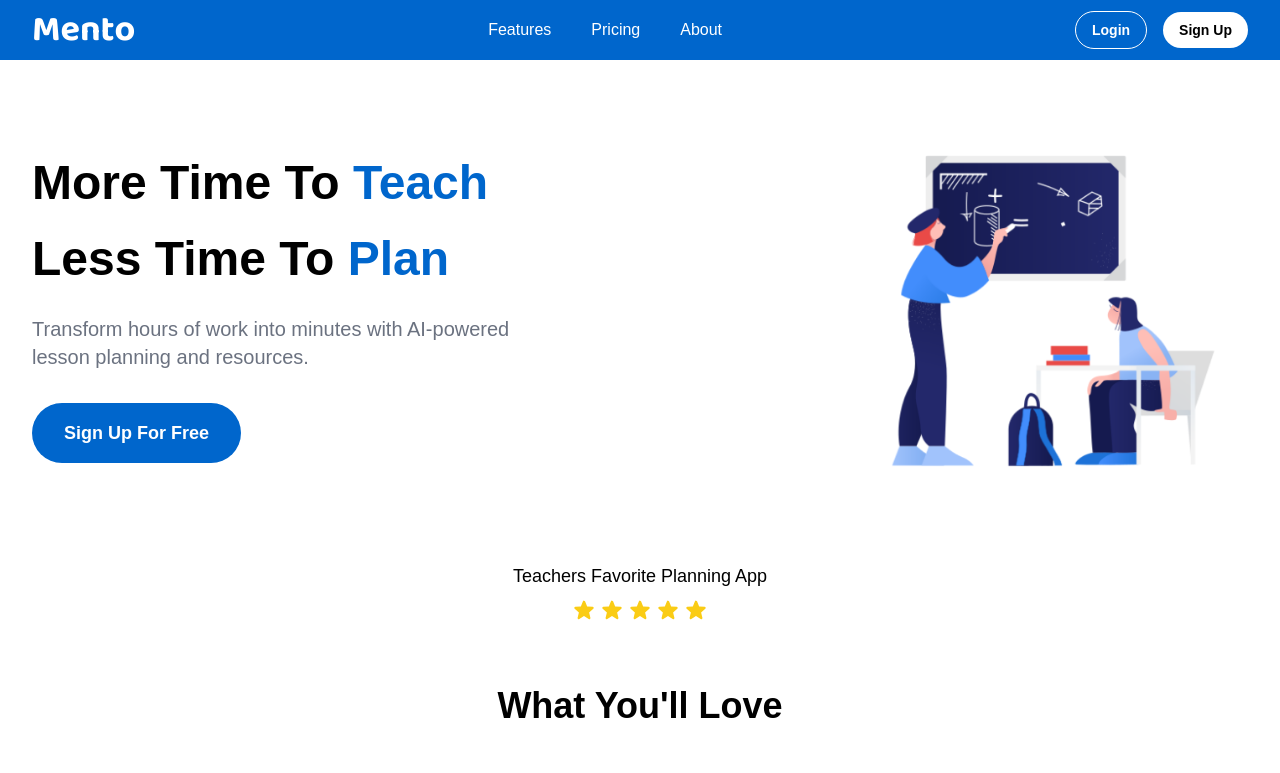
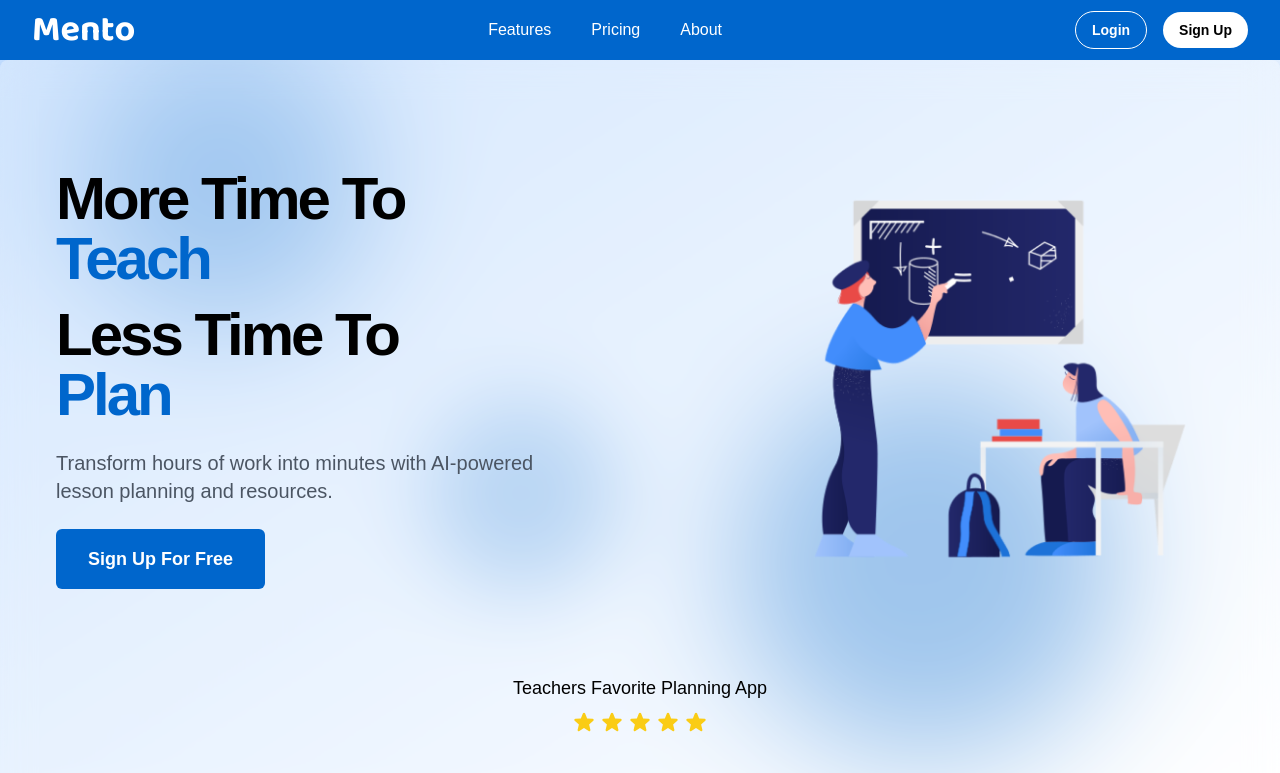
Before and after one commit to jsanch387/mento-app, a Next.js app: page / in a window 1280 px wide. Shown: the top 773 px of the page. Built offline with nearby package versions, Linux system fonts and the light colour scheme.

Commit message:
background updates

```diff
--- a/app/features/landing/components/MessageBanner.tsx
+++ b/app/features/landing/components/MessageBanner.tsx
@@ -3,7 +3,7 @@ import React from "react";
 
 export default function MessageBanner() {
   return (
-    <div className="w-full h-auto bg-white flex flex-col items-center justify-center space-y-2">
+    <div className="w-full h-auto  flex flex-col items-center justify-center space-y-2">
       <p className="text-black text-lg ">Teachers Favorite Planning App</p>
       <div className="flex space-x-1">
         {Array.from({ length: 5 }).map((_, index) => (
--- a/app/features/landing/sections/FeaturesSection.tsx
+++ b/app/features/landing/sections/FeaturesSection.tsx
@@ -2,7 +2,7 @@ import FeatureCards from "../components/FeatureCards";
 
 export default function FeaturesSection() {
   return (
-    <section className="py-16 bg-background">
+    <section className="py-16 ">
       <div className="max-w-7xl mx-auto px-6 sm:px-8">
         <h2 className="text-3xl sm:text-4xl font-bold  text-center">
           What You&apos;ll Love
--- a/app/features/landing/sections/HeroSection.tsx
+++ b/app/features/landing/sections/HeroSection.tsx
@@ -3,32 +3,37 @@ import Image from "next/image";
 
 export default function HeroSection() {
   return (
-    <section className="bg-background py-16">
-      {/* Centered Content with Max Width */}
+    <section className="py-20">
+      {/* Centered Content */}
       <div className="max-w-7xl mx-auto flex flex-col sm:flex-row items-center justify-between px-6 sm:px-8">
         {/* Left Column - Text Content */}
-        <div className="flex flex-col items-start max-w-lg space-y-8">
-          <h1 className="text-4xl sm:text-5xl  font-black">
-            <span>More Time To </span>
+        <div className="flex flex-col items-start max-w-lg space-y-6">
+          <h1 className="text-4xl sm:text-6xl font-black  tracking-tighter">
+            <span className="block">More Time To </span>
             <span className="text-primary">Teach</span>
             <br />
-            <span className="pt-7 inline-block">Less Time To </span>
-            <span className="text-primary"> Plan</span>
+            <span className="block mt-4">Less Time To </span>
+            <span className="text-primary">Plan</span>
           </h1>
-          <p className="text-xl text-text-secondary">
+          <p className="text-lg sm:text-xl text-gray-600">
             Transform hours of work into minutes with AI-powered lesson planning
             and resources.
           </p>
-          <Button label="Sign Up For Free" size="large" />
+          <Button
+            label="Sign Up For Free"
+            size="large"
+            className="bg-primary text-white px-6 py-3 rounded-md hover:bg-primary/80 transition"
+          />
         </div>
 
-        {/* Right Column - Placeholder for Illustration */}
+        {/* Right Column - Natural Image */}
         <div className="mt-10 sm:mt-0 sm:ml-16 flex-shrink-0">
           <Image
             src="/teaching-image.png"
             alt="Teacher teaching"
-            width={400}
-            height={400}
+            width={460}
+            height={460}
+            className=""
           />
         </div>
       </div>
--- a/app/features/landing/sections/PricingSection.tsx
+++ b/app/features/landing/sections/PricingSection.tsx
@@ -2,7 +2,7 @@ import PricingCards from "../components/PricingCards";
 
 export default function PricingSection() {
   return (
-    <section className="py-16 bg-background">
+    <section className="py-16 ">
       <div className="max-w-7xl mx-auto px-6 sm:px-8">
         <h2 className="text-3xl sm:text-4xl font-bold  text-center mb-12">
           Plans That Work For You
--- a/app/page.tsx
+++ b/app/page.tsx
@@ -8,19 +8,32 @@ import Footer from "./features/landing/sections/Footer";
 
 export default function Home() {
   return (
-    <div className="min-h-screen flex flex-col">
+    <div className="relative min-h-screen flex flex-col">
+      {/* Background Layer with Sticky Effect */}
+      <div className="fixed inset-0 -z-10">
+        <div className="absolute inset-0 bg-gradient-to-br from-blue-200 to-transparent"></div>
+        <div className="relative w-full h-full">
+          {/* Blurred Circles */}
+          <div className="absolute top-10 left-20 w-72 h-72 bg-primary opacity-40 rounded-full blur-3xl"></div>
+          <div className="absolute bottom-10 right-40 w-96 h-96 bg-primary opacity-50 rounded-full blur-3xl"></div>
+          <div className="absolute top-1/2 left-1/3 w-48 h-48 bg-primary opacity-30 rounded-full blur-2xl"></div>
+        </div>
+      </div>
+
       {/* Top Navigation Bar */}
-      <header>
+      <header className="relative z-10">
         <TopNav />
       </header>
 
-      {/* Content Section */}
-      <main className="flex-1 bg-background">
-        <HeroSection />
-        <MessageBanner />
-        <FeaturesSection />
-        <PricingSection />
-        <AboutSection />
+      {/* Main Section with Frosted Glass Effect */}
+      <main className="flex-1">
+        <div className="frosted-glass relative p-6 backdrop-blur-lg bg-white/30 rounded-lg shadow-md">
+          <HeroSection />
+          <MessageBanner />
+          <FeaturesSection />
+          <PricingSection />
+          <AboutSection />
+        </div>
       </main>
 
       {/* Footer */}
```
